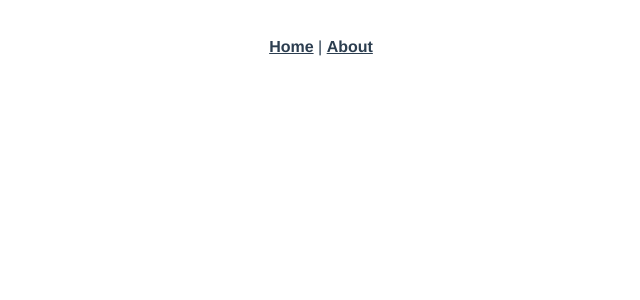
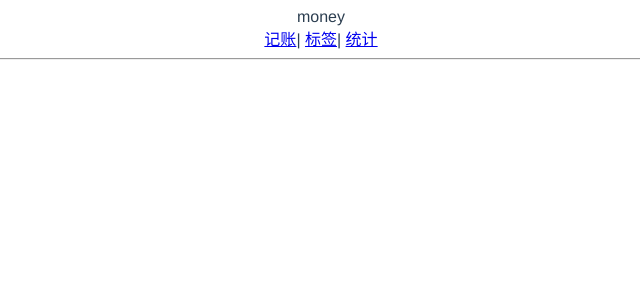
Before and after one commit to jyp0912/everydayLoveAccounting, a Vue app: page /#/money in a window 1280 px wide. Shown: the top 300 px of the page, without its empty margins (319-959 px from the left). Built offline with nearby package versions, Linux system fonts and the light colour scheme.

Commit message:
加入全局组件<Nav/>

```diff
--- a/src/App.vue
+++ b/src/App.vue
@@ -1,10 +1,8 @@
 <template>
   <div id="app">
-    <div id="nav">
-      <router-link to="/">Home</router-link> |
-      <router-link to="/about">About</router-link>
-    </div>
     <router-view/>
+    <hr>
+
   </div>
 </template>
 
--- /dev/null
+++ b/src/components/Nav.vue
@@ -0,0 +1,17 @@
+<template>
+  <div>
+    <router-link to="/money">记账</router-link>|
+    <router-link to="/labels">标签</router-link>|
+    <router-link to="/statistics">统计</router-link>
+  </div>
+</template>
+
+<script>
+  export default {
+    name: 'Nav'
+  }
+</script>
+
+<style scoped lang='scss'>
+
+</style>
--- a/src/main.ts
+++ b/src/main.ts
@@ -3,8 +3,11 @@
 import './registerServiceWorker'
 import router from './router'
 import store from './store'
+import Nav from "@/components/Nav.vue";
 
 Vue.config.productionTip = false
+
+Vue.component('Nav', Nav)
 
 new Vue({
   router,
--- a/src/router/index.ts
+++ b/src/router/index.ts
@@ -1,27 +1,41 @@
 import Vue from 'vue'
 import VueRouter from 'vue-router'
 import Home from '../views/Home.vue'
+import Labels from '@/views/labels.vue'
+import Money from  '@/views/money.vue'
+import Statistics from '@/views/statistics.vue'
 
-Vue.use(VueRouter)
+Vue.use(VueRouter);
 
 const routes = [
-  {
-    path: '/',
-    name: 'Home',
-    component: Home
-  },
-  {
-    path: '/about',
-    name: 'About',
-    // route level code-splitting
-    // this generates a separate chunk (about.[hash].js) for this route
-    // which is lazy-loaded when the route is visited.
-    component: () => import(/* webpackChunkName: "about" */ '../views/About.vue')
-  }
+    {
+        path: '/',
+        redirect: '/money'
+    },
+    {
+        path: '/labels',
+        component: Labels
+    },
+    {
+        path: '/money',
+        component: Money
+    },
+    {
+        path: '/statistics',
+        component: Statistics
+    },
+    // {
+    // path: '/about',
+    // name: 'About',
+    //     // route level code-splitting
+    //     // this generates a separate chunk (about.[hash].js) for this route
+    //     // which is lazy-loaded when the route is visited.
+    //     component: () => import(/* webpackChunkName: "about" */ '../views/About.vue')
+    // }
 ]
 
 const router = new VueRouter({
-  routes
+    routes
 })
 
 export default router
--- /dev/null
+++ b/src/views/labels.vue
@@ -0,0 +1,16 @@
+<template>
+  <div>
+    labels
+    <Nav/>
+  </div>
+</template>
+
+<script>
+  export default {
+    name: 'labels',
+  }
+</script>
+
+<style scoped lang='scss'>
+
+</style>
--- /dev/null
+++ b/src/views/money.vue
@@ -0,0 +1,17 @@
+<template>
+  <div>
+    money
+    <Nav />
+  </div>
+
+</template>
+
+<script>
+  export default {
+    name: 'money',
+  }
+</script>
+
+<style scoped lang='scss'>
+
+</style>
--- /dev/null
+++ b/src/views/statistics.vue
@@ -0,0 +1,16 @@
+<template>
+  <div>
+    statistics
+    <Nav/>
+  </div>
+</template>
+
+<script>
+  export default {
+    name: 'statistics',
+  }
+</script>
+
+<style scoped lang='scss'>
+
+</style>
```
